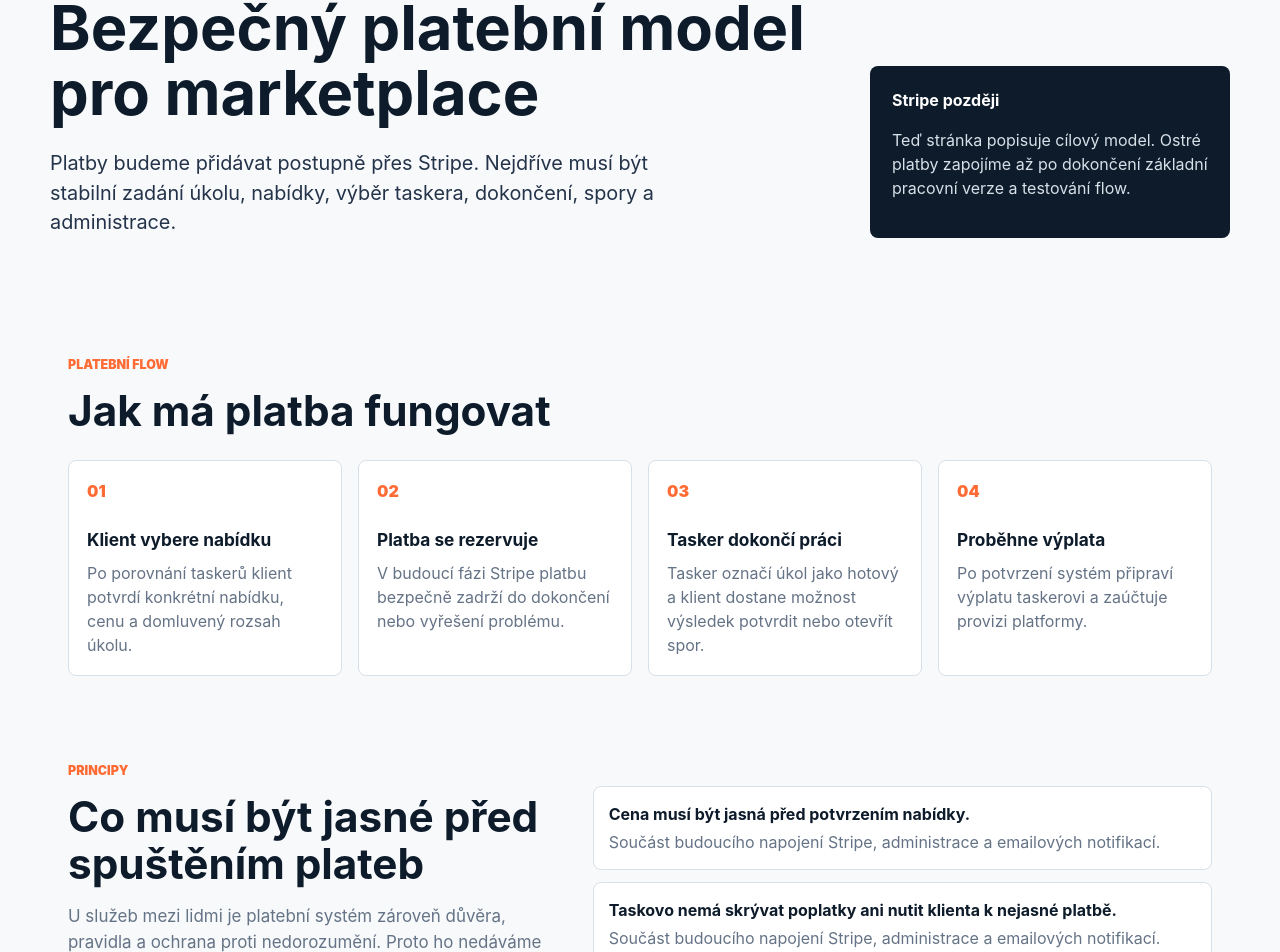
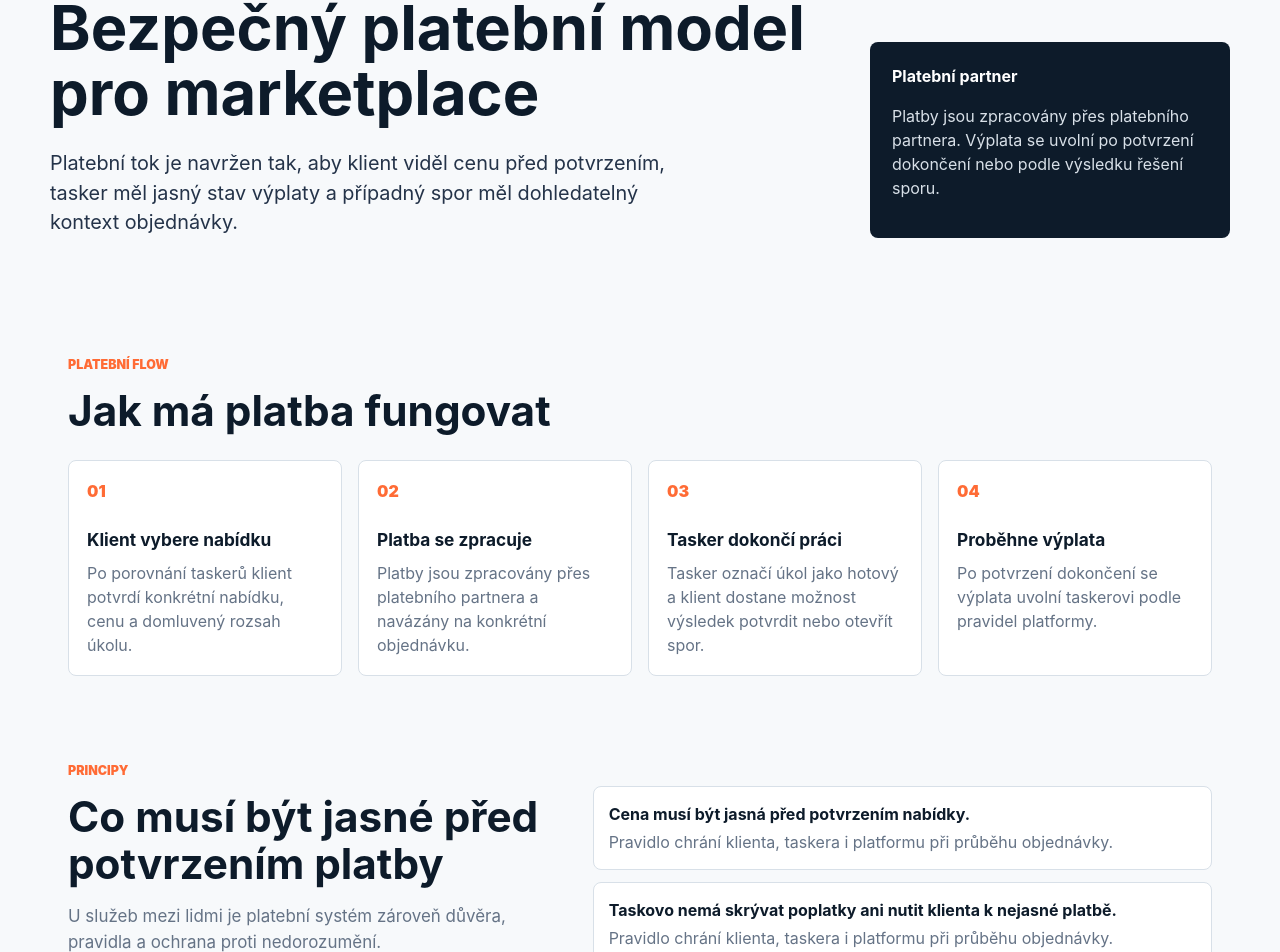
Before and after one commit to kaziodimm/taskovo-app, a Next.js app: page /platby in a window 1280 px wide. Shown: the part 198-1150 px from the top of the page. Built offline with nearby package versions, Linux system fonts and the light colour scheme; no server answers.

Commit message:
Polish payments production wording

```diff
--- a/app/platby/page.tsx
+++ b/app/platby/page.tsx
@@ -7,11 +7,11 @@ const pageUrl = "https://taskovo.cz/platby";
 export const metadata: Metadata = {
   title: "Platby | Taskovo",
   description:
-    "Cílový platební model Taskovo: výběr nabídky, rezervace platby přes Stripe, potvrzení dokončení, spory a výplata taskerovi.",
+    "Platební model Taskovo: výběr nabídky, bezpečné zpracování platby přes platebního partnera, potvrzení dokončení, spory a výplata taskerovi.",
   alternates: { canonical: "/platby" },
   openGraph: {
     title: "Platby | Taskovo",
-    description: "Bezpečný platební model pro marketplace lokálních služeb po napojení Stripe.",
+    description: "Bezpečný platební model pro marketplace lokálních služeb.",
     url: pageUrl,
     siteName: "Taskovo",
     type: "website",
@@ -19,22 +19,22 @@ export const metadata: Metadata = {
   twitter: {
     card: "summary_large_image",
     title: "Platby | Taskovo",
-    description: "Bezpečný platební model pro marketplace lokálních služeb po napojení Stripe.",
+    description: "Bezpečný platební model pro marketplace lokálních služeb.",
   },
 };
 
 const paymentSteps = [
   ["01", "Klient vybere nabídku", "Po porovnání taskerů klient potvrdí konkrétní nabídku, cenu a domluvený rozsah úkolu."],
-  ["02", "Platba se rezervuje", "V budoucí fázi Stripe platbu bezpečně zadrží do dokončení nebo vyřešení problému."],
+  ["02", "Platba se zpracuje", "Platby jsou zpracovány přes platebního partnera a navázány na konkrétní objednávku."],
   ["03", "Tasker dokončí práci", "Tasker označí úkol jako hotový a klient dostane možnost výsledek potvrdit nebo otevřít spor."],
-  ["04", "Proběhne výplata", "Po potvrzení systém připraví výplatu taskerovi a zaúčtuje provizi platformy."],
+  ["04", "Proběhne výplata", "Po potvrzení dokončení se výplata uvolní taskerovi podle pravidel platformy."],
 ];
 
 const principles = [
   "Cena musí být jasná před potvrzením nabídky.",
   "Taskovo nemá skrývat poplatky ani nutit klienta k nejasné platbě.",
   "U sporu musí být vidět úkol, nabídka, komunikace a důvod problému.",
-  "Stripe přidáme až po dokončení základního workflow webu.",
+  "Přesné podmínky platby se zobrazí před potvrzením objednávky.",
 ];
 
 export default function PaymentsPage() {
@@ -62,11 +62,11 @@ export default function PaymentsPage() {
           <div>
             <p className="kicker">Platby</p>
             <h1 className="page-title">Bezpečný platební model pro marketplace</h1>
-            <p className="hero-lead">Platby budeme přidávat postupně přes Stripe. Nejdříve musí být stabilní zadání úkolu, nabídky, výběr taskera, dokončení, spory a administrace.</p>
+            <p className="hero-lead">Platební tok je navržen tak, aby klient viděl cenu před potvrzením, tasker měl jasný stav výplaty a případný spor měl dohledatelný kontext objednávky.</p>
           </div>
           <div className="page-hero-card">
-            <strong>Stripe později</strong>
-            <p>Teď stránka popisuje cílový model. Ostré platby zapojíme až po dokončení základní pracovní verze a testování flow.</p>
+            <strong>Platební partner</strong>
+            <p>Platby jsou zpracovány přes platebního partnera. Výplata se uvolní po potvrzení dokončení nebo podle výsledku řešení sporu.</p>
           </div>
         </section>
 
@@ -80,11 +80,11 @@ export default function PaymentsPage() {
         <section className="section split">
           <div className="section-title">
             <p className="kicker">Principy</p>
-            <h2>Co musí být jasné před spuštěním plateb</h2>
-            <p>U služeb mezi lidmi je platební systém zároveň důvěra, pravidla a ochrana proti nedorozumění. Proto ho nedáváme předčasně.</p>
+            <h2>Co musí být jasné před potvrzením platby</h2>
+            <p>U služeb mezi lidmi je platební systém zároveň důvěra, pravidla a ochrana proti nedorozumění.</p>
           </div>
           <div className="feature-list">
-            {principles.map((item) => <div key={item}><strong>{item}</strong><span>Součást budoucího napojení Stripe, administrace a emailových notifikací.</span></div>)}
+            {principles.map((item) => <div key={item}><strong>{item}</strong><span>Pravidlo chrání klienta, taskera i platformu při průběhu objednávky.</span></div>)}
           </div>
         </section>
       </main>
```
